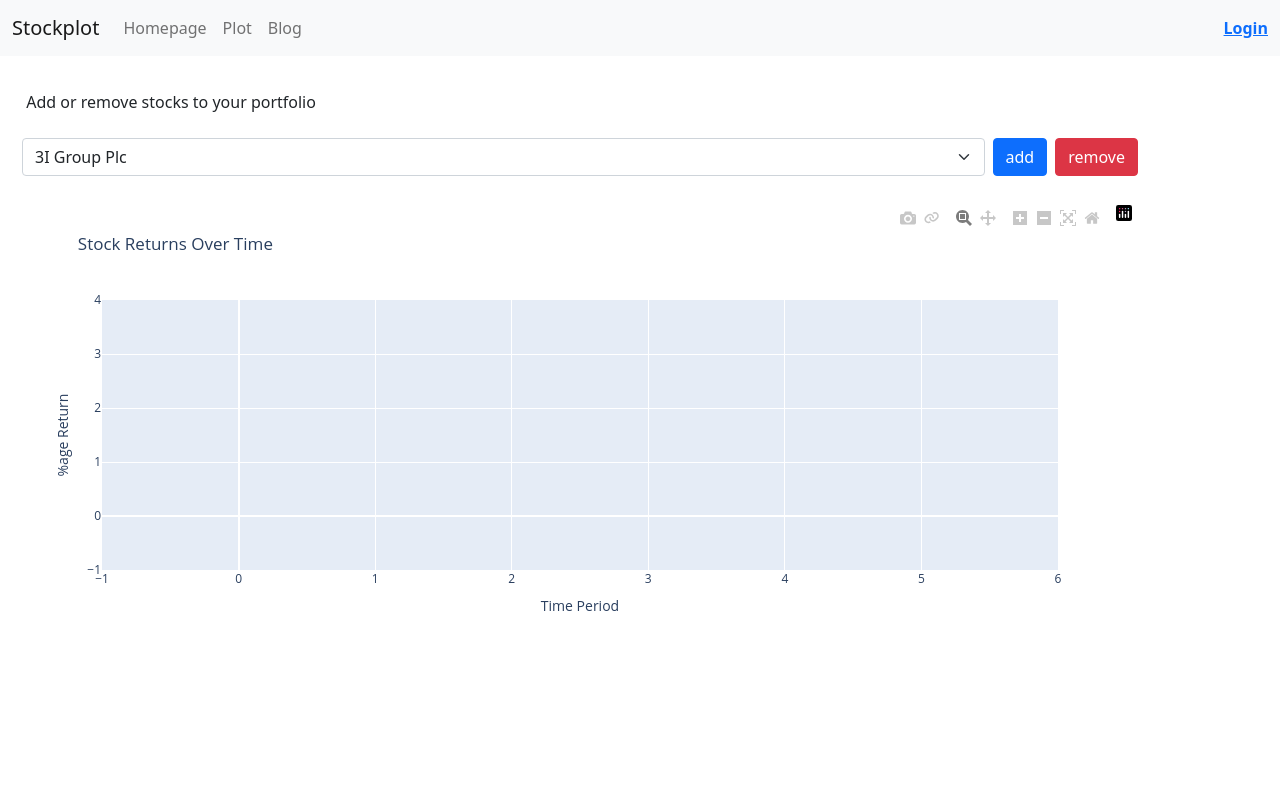
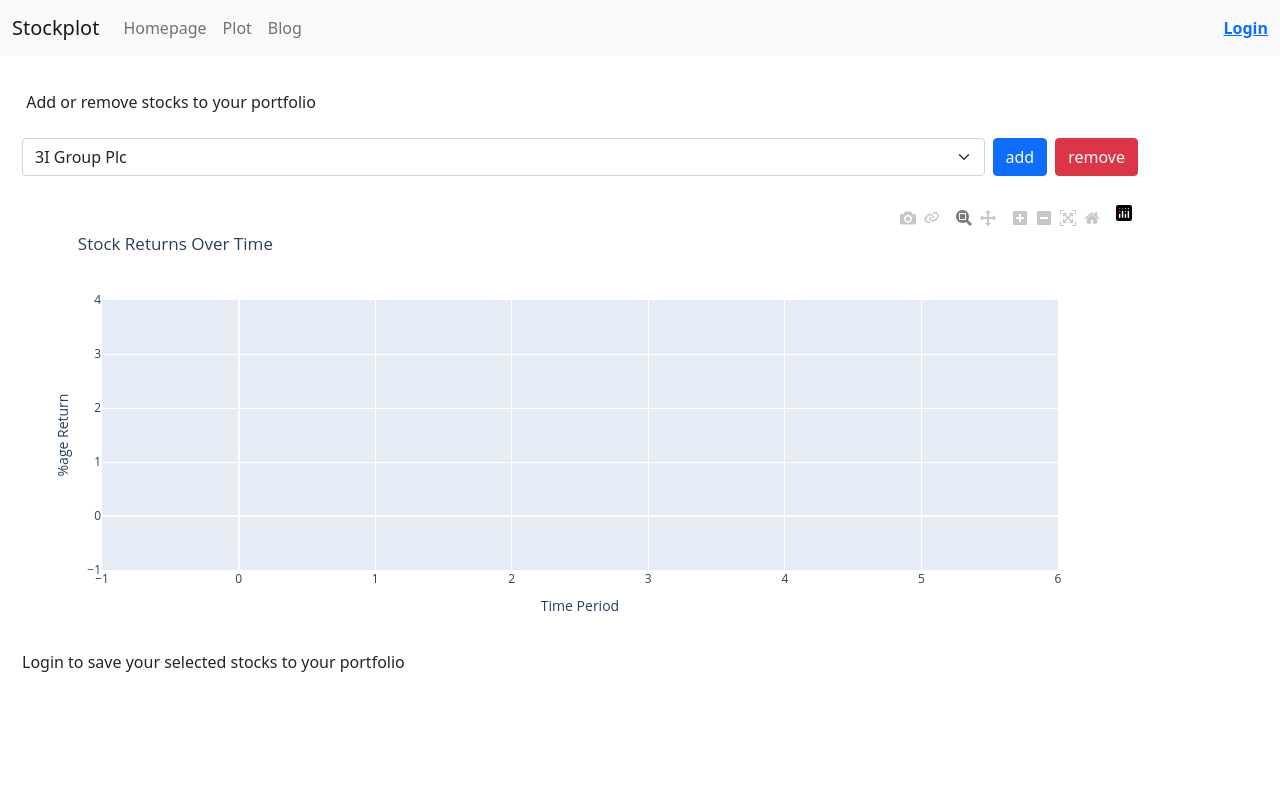
Before and after one commit to deytalytics/stock_plotter, a Flask app: page /plot in a window 1280 px wide. Run offline with Flask 3, Linux system fonts and the light colour scheme; parts of the project's set-up code (start-up, migrations or seed data) failed here and were passed over.

Commit message:
Added functionality to save a user's stocks to database table 'user_stocks'. Will add ability to load user's stocks on login and delete portfolio later

```diff
--- a/app.py
+++ b/app.py
@@ -1,6 +1,6 @@
 from flask import Flask, request, session, render_template, redirect
 from authlib.integrations.flask_client import OAuth
-import os, uuid
+import os, uuid, json
 import plotly.graph_objs as go
 import plotly.offline as pyo
 import pandas as pd
@@ -8,7 +8,6 @@
 from stocks import stocks, ftse_100_stocks
 
 from sqlalchemy import create_engine
-from datetime import datetime, timedelta
 
 def create_app():
 
@@ -28,6 +27,19 @@
     )
 
     return app
+
+def save_portfolio(email):
+
+    username = os.getenv('USER')
+    password = os.getenv('PASSWORD')
+    engine = create_engine(f'postgresql://{username}:{password}@flora.db.elephantsql.com/{username}')
+
+    # Create and populate a dataframe
+    df = pd.DataFrame({'email': [email] * len(stocks), 'stocks': stocks})
+    print(df)
+    # Store the data in PostgreSQL
+    df.to_sql('user_stocks', engine, if_exists='replace', index=False)
+
 
 #Load the 1 year, 2 year, 5 year and 10 year percentage increases for a specific stock
 def load_stock_data(stock):
@@ -57,8 +69,6 @@
     engine.dispose()
     return stock_returns
 
-
-
 #Create the plot for all of the stocks in the stock portfolio
 def load_plots(returns):
     plots = []
@@ -85,6 +95,14 @@
     else:
         username=f"<a href='/login'>Login</a>"
     return username
+
+def get_email():
+    user = session.get('user','')
+    if 'email' in user:
+        email=user['email']
+    else:
+        email = None
+    return email
 
 oauth = OAuth()
 
@@ -113,8 +131,9 @@
 def get_stocks_returns():
     if request.method == 'POST':
         action = request.form['action']
-        selected_stock = request.form['stock']
         if action == 'add':
+            #Add the selected stock to the portfolio
+            selected_stock = request.form['stock']
             # Add the selected stock to the portfolio
             if selected_stock in ftse_100_stocks.values() and selected_stock not in stocks:
                 stocks.append(selected_stock)
@@ -125,11 +144,16 @@
                 return "<script>alert('The selected stock is already in the list. Please select a different stock.')</script>"
         elif action == 'remove':
             #Remove the selected stock from the portfolio
+            selected_stock = request.form['stock']
             if selected_stock in stocks:
                 stocks.remove(selected_stock)
                 del returns[selected_stock]
             else:
                 return "<script>alert('The selected stock is not in the current list. Please select a different stock to remove.')</script>"
+        elif action == 'save':
+            #Save the stock portfolio to the database
+            save_portfolio(get_email())
+
 
     username = get_username()
     plot_div = load_plots(returns)
--- a/pop_postgres_stock_data.py
+++ b/pop_postgres_stock_data.py
@@ -6,7 +6,7 @@
 
 # Create a connection to your PostgreSQL database
 username = os.getenv('USER')
-password = os.getenv('PWD')
+password = os.getenv('PASSWORD')
 engine = create_engine(f'postgresql://{username}:{password}@flora.db.elephantsql.com/{username}')
 
 # Create an empty DataFrame to store all the data
--- a/templates/stocks.html
+++ b/templates/stocks.html
@@ -7,7 +7,7 @@
 <body>
     {% include 'header.html' %}
     <br>
-    <p>&nbsp;Add or remove stocks to your portfolio</p>
+    <p> Add or remove stocks to your portfolio</p>
     <form method="post" class="my-4">
         <div class="d-flex">
             <select name="stock" class="form-select me-2">
@@ -24,6 +24,13 @@
     <div class = "plot">
         {{ plot_div | safe }}
     </div>
+    {% if user != "<a href='/login'>Login</a>" %}
+        <form method="post">
+            <input type="submit" name="action" value="save" class="btn btn-success">
+        </form>
+    {% else %}
+    Login to save your selected stocks to your portfolio
+    {% endif %}
     <script src="https://cdn.jsdelivr.net/npm/bootstrap@5.1.3/dist/js/bootstrap.bundle.min.js"></script>
 </body>
 </html>
```
